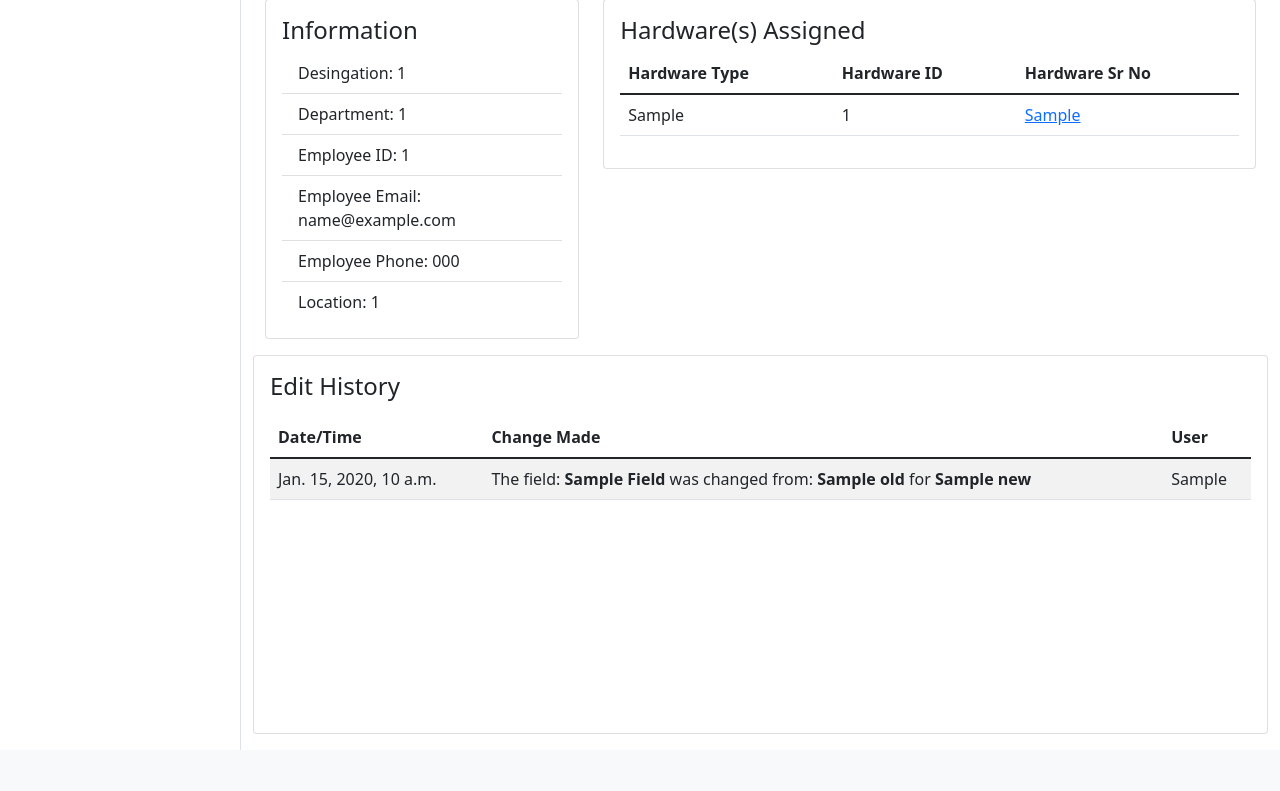
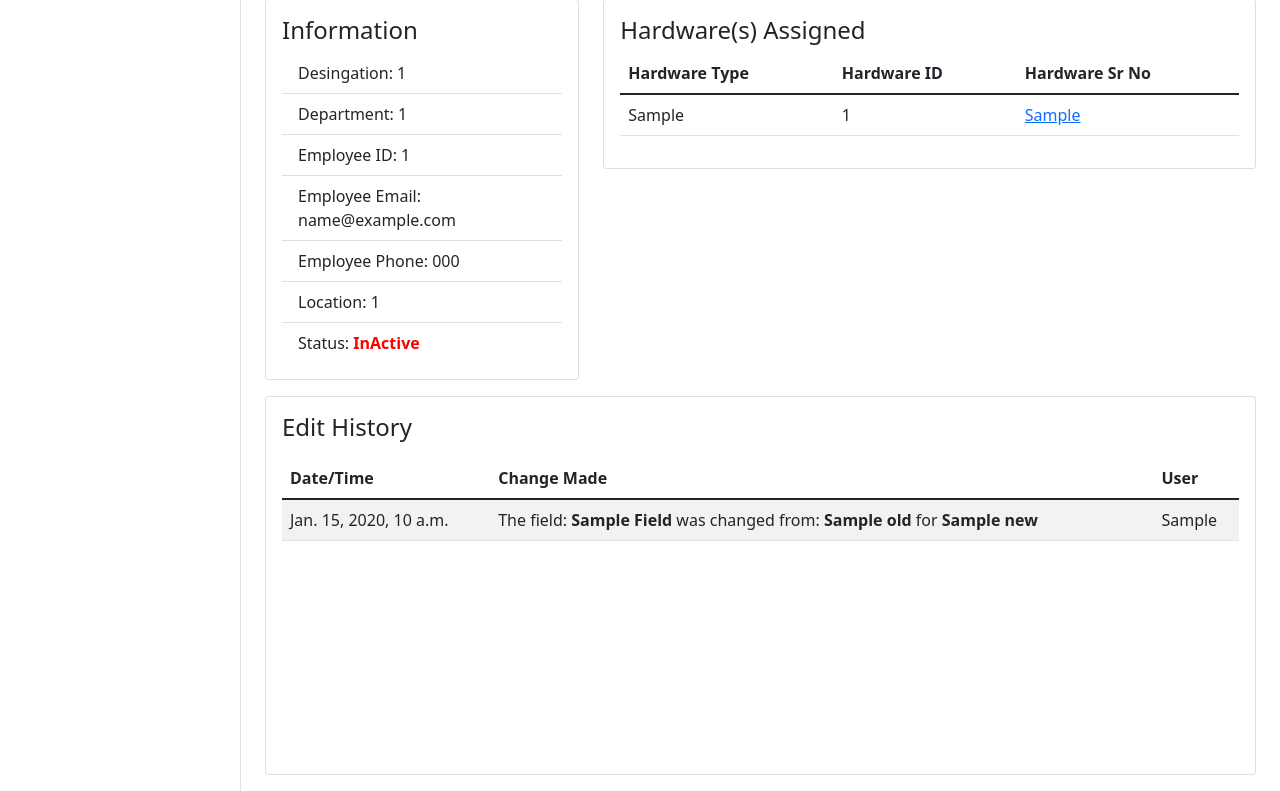
Before and after one commit to 9akashnp8/mini-ERP, a Django app: template hardware/templates/employees/employee.html in a window 1280 px wide. Shown: the part 160-951 px from the top of the page. Before the commit the page ends 910 px from the top, so only its background shows below. Run offline with Django 4.2, Linux system fonts and the light colour scheme; the template is opened without the code that fills it: most values are stand-ins (such as "Sample title", 1, 10 or a date in 2020); some libraries are stand-ins or nearby versions.

Commit message:
Add 'Employee Status' field to employee detail page, Status text color based on actual employee status (green for active, red for inactive)

```diff
--- a/hardware/templates/employees/employee.html
+++ b/hardware/templates/employees/employee.html
@@ -35,6 +35,13 @@
                             <li class="list-group-item">Employee Email: {{employee_info.emp_email}}</li>
                             <li class="list-group-item">Employee Phone: {{employee_info.emp_phone}}</li>
                             <li class="list-group-item">Location: {{employee_info.loc_id}}</li>
+                            <li class="list-group-item" >Status:
+                                {% if employee_info.emp_status == "InActive" %}
+                                    <span style="color: red; font-weight: bold;">{{employee_info.emp_status}}</span>
+                                {% else %}
+                                    <span style="color: green; font-weight: bold;">{{employee_info.emp_status}}</span>
+                                {% endif %}
+                            </li>
                         </ul>
                         {% if messages %}
                         <br>
@@ -83,7 +90,7 @@
     </div>
 
     <!--Edit History Table-->
-    <div class="container my-3">
+    <div class="container px-4 py-3">
         <div class="col">
             <div class="card card-body">
                 <div class="card-title"><h4>Edit History</h4></div>
```
